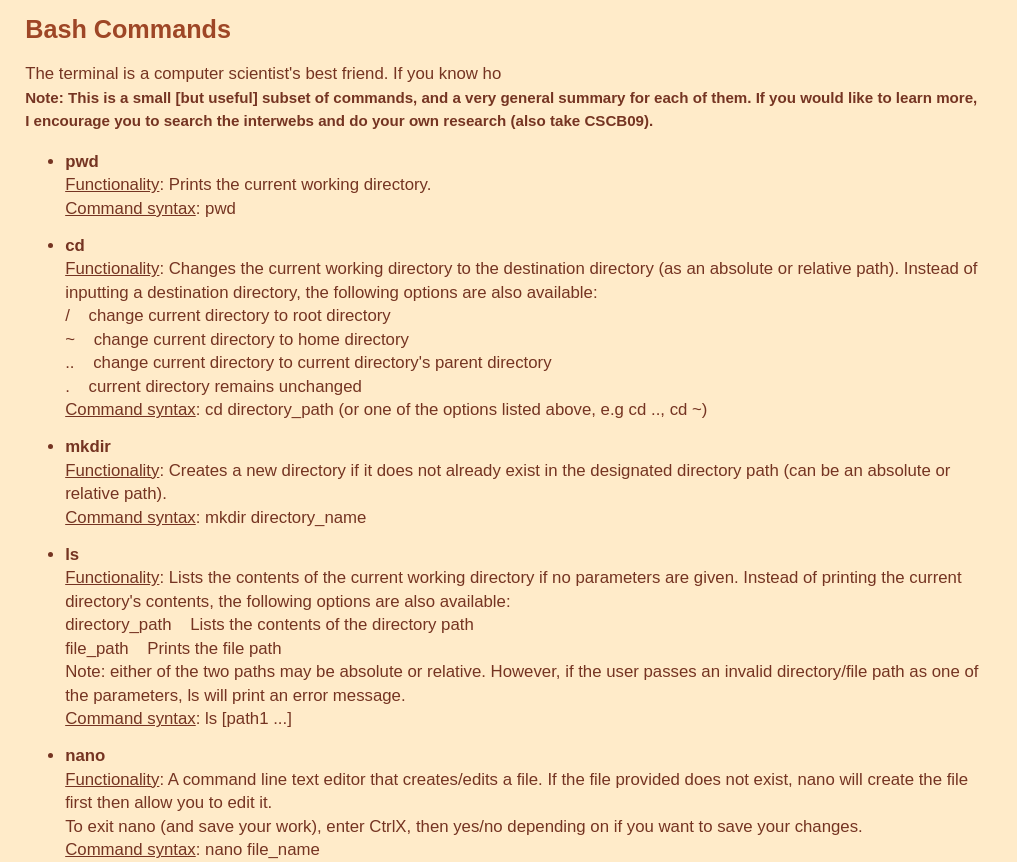
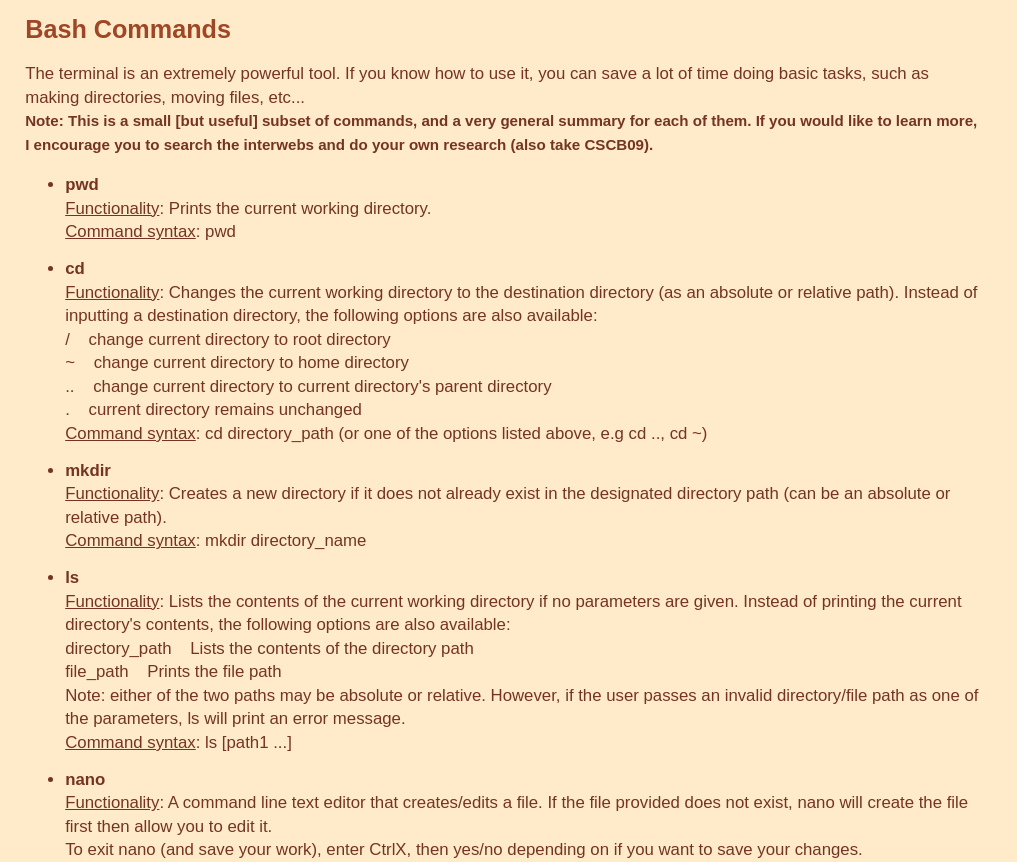
Before and after one commit to cscb07-tips/cscb07-tips.github.io, a plain HTML site: page index.html in a window 1280 px wide. Shown: the part 1745-2607 px from the top of the page, without its empty margins (0-1017 px from the left). Drawn offline with Linux system fonts and the light colour scheme; a web font is replaced by a local one.

Commit message:
finish sentence

```diff
--- a/index.html
+++ b/index.html
@@ -102,7 +102,8 @@
 
     <div class="bash">
         <h2>Bash Commands</h2>
-        <p class="why">The terminal is a computer scientist's best friend. If you know ho<br/>
+        <p class="why">The terminal is an extremely powerful tool. If you know how to use it, you can save a lot of time doing basic tasks,
+            such as making directories, moving files, etc...<br/>
             <span class="note">Note: This is a small [but useful] subset of commands, and a very general summary for each of them.
                 If you would like to learn more, I encourage you to search the interwebs and do your own research (also take CSCB09).
             </span>
```
